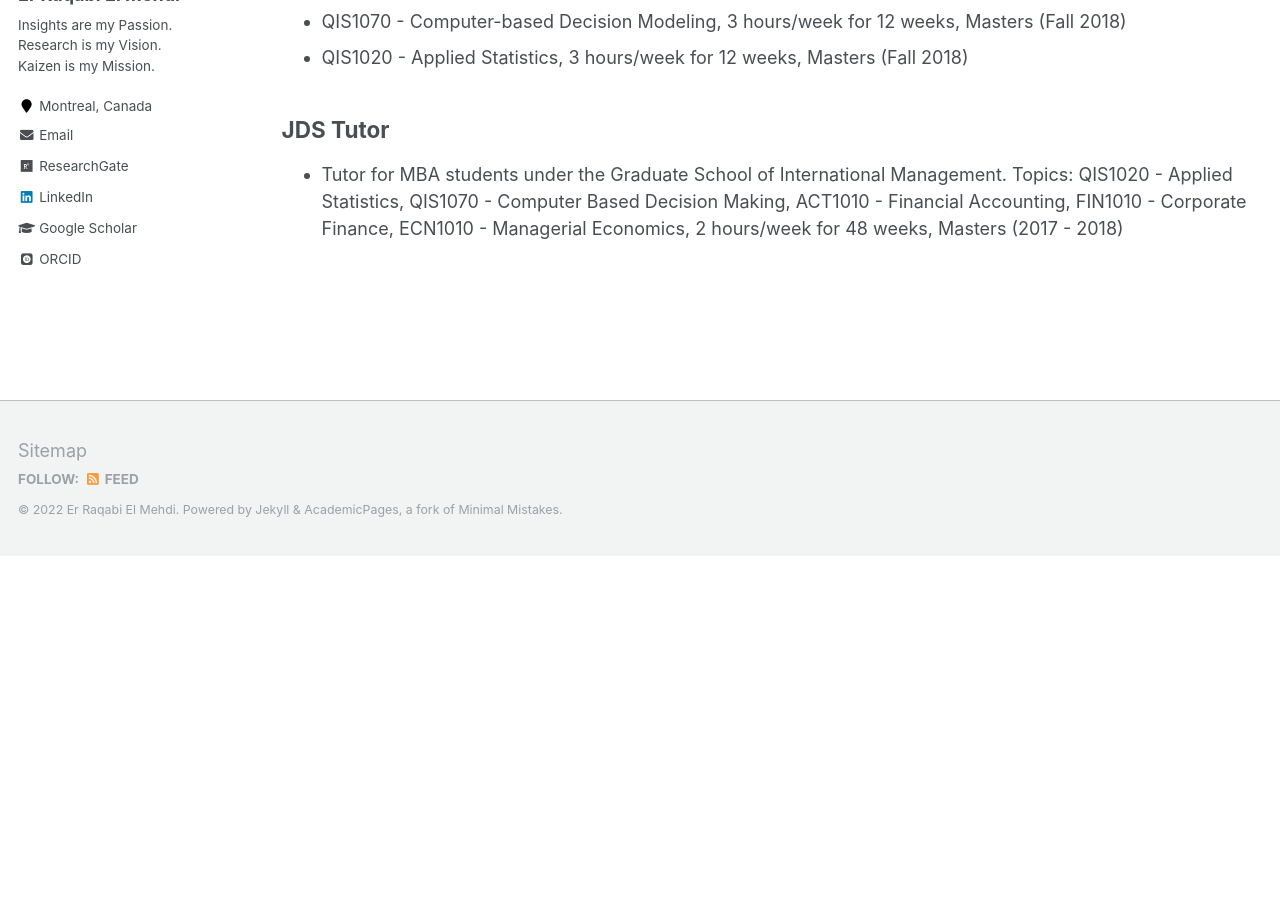
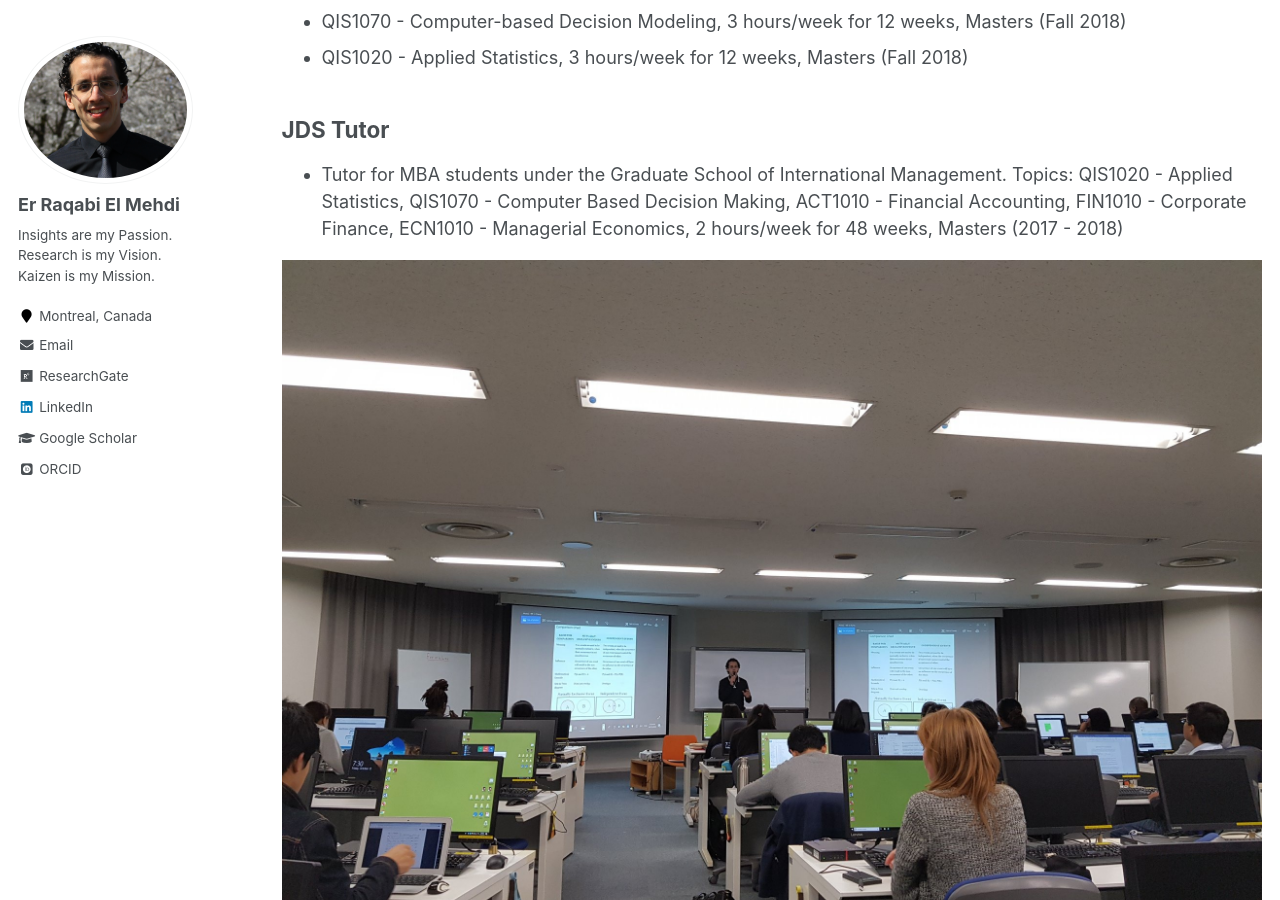
Before and after one commit to RqbMedi/rqbmedi.github.io, a Jekyll site: the page built from _pages/teaching.md, in a window 1280 px wide and 900 px high, scrolled down 344 px. Built offline with Jekyll 4.4.1, drawn with Linux system fonts in a browser that asks for light colours; some web fonts are replaced; before the commit the page ends 900 px from its top, so only the background shows below that.

Commit message:
Initial Commit

```diff
--- a/_pages/teaching.md
+++ b/_pages/teaching.md
@@ -17,3 +17,5 @@ Teaching Assistant
 JDS Tutor
 ------
  - Tutor for MBA students under the Graduate School of International Management. Topics: QIS1020 - Applied Statistics, QIS1070 - Computer Based Decision Making, ACT1010 - Financial Accounting, FIN1010 - Corporate Finance, ECN1010 - Managerial Economics, 2 hours/week for 48 weeks, Masters (2017 - 2018)
+
+ ![Teaching Assistant IUJ](http://rqbmedi.github.io/images/8_Teaching_Assistant.jpeg)
```
Also changed, not shown: _pages/others.md (line endings or trailing spaces), images/11_IUJ_Welcome_Ceremony.jpeg (added), images/1_Seminar_Future_Engineers.jpeg (added), images/2_Online_Seminar_Covid.jpeg (added), images/3_Valedictorian_Speech.jpeg (added), images/5_House_System.jpeg (added), images/6_Ekiden_Marathon.jpeg (added), images/7_Japan_Elementary_School.jpeg (added), images/8_Teaching_Assistant.jpeg (added), images/9_Soccer_Tournament_Champions.jpeg (added), 2 other files.
